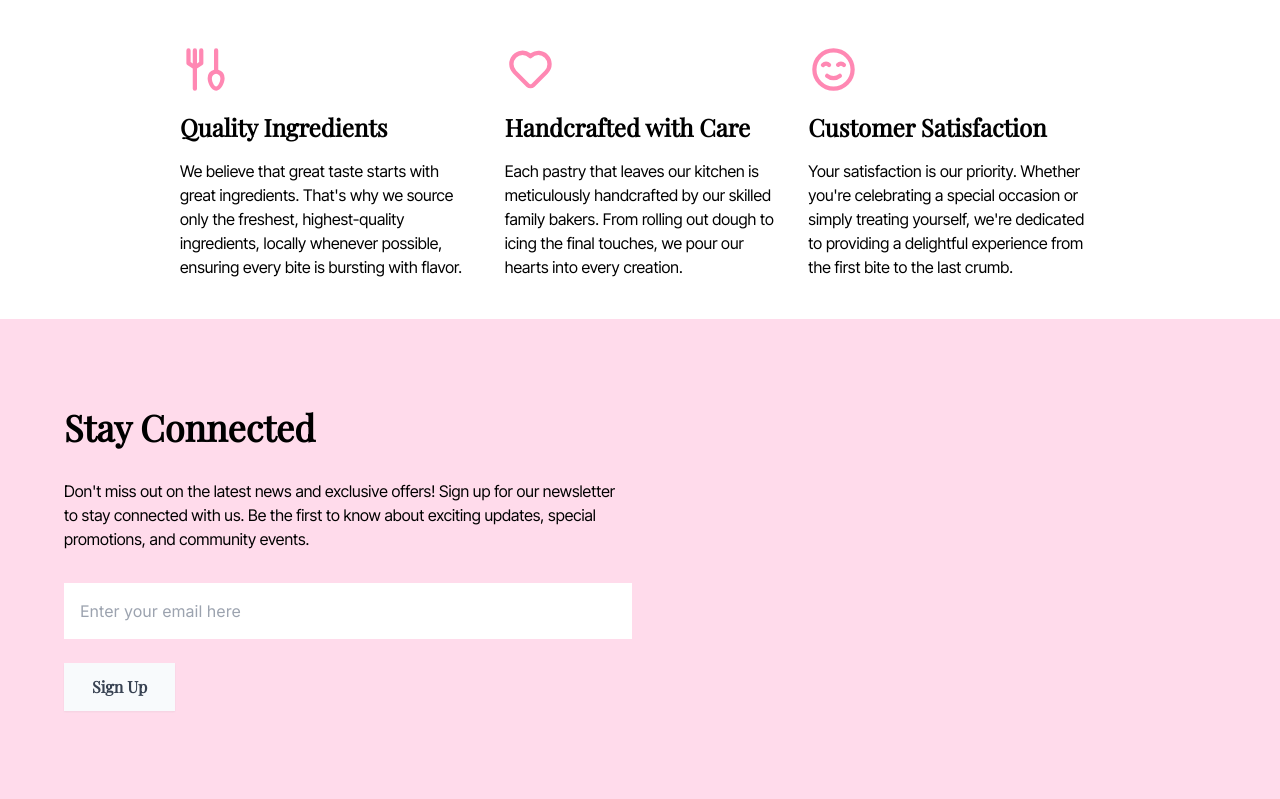
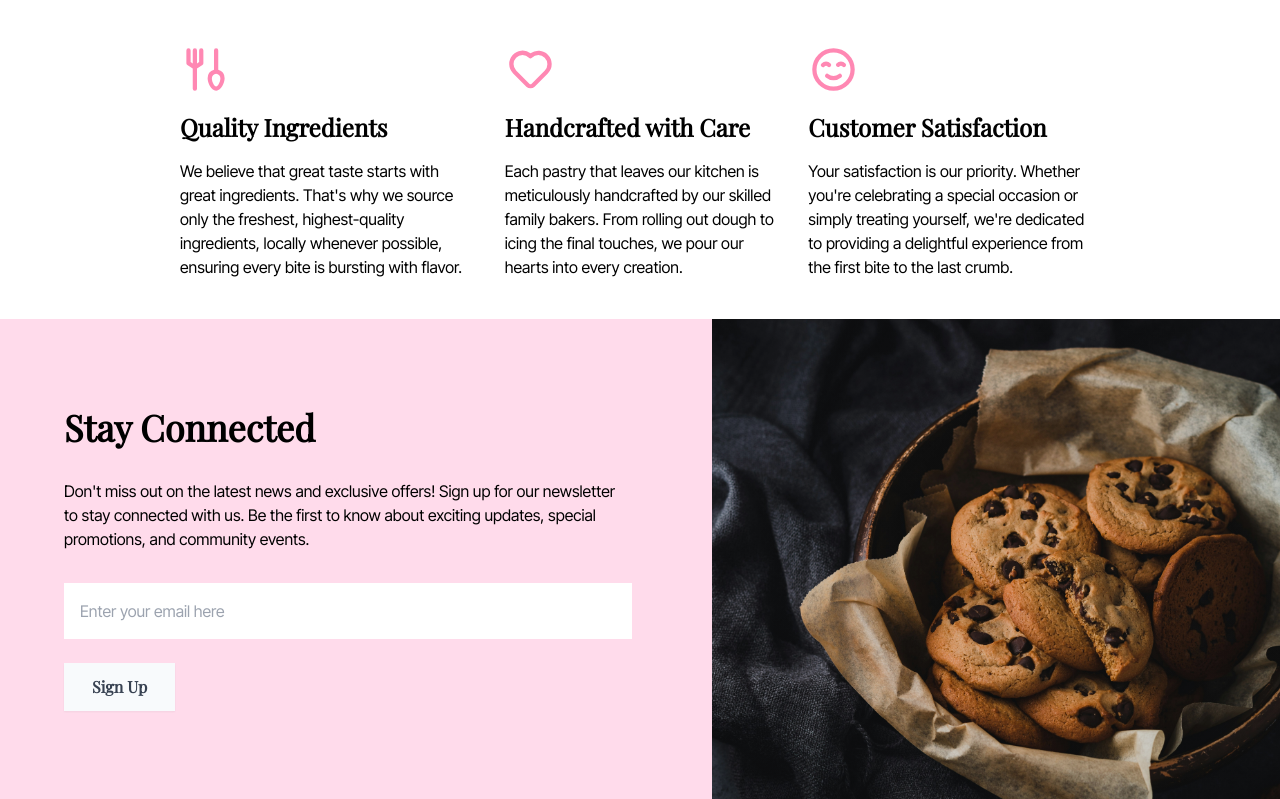
Before and after one commit to ikeawesom/angel-patissier, a Next.js app: page / in a window 1280 px wide. Shown: the part 866-1665 px from the top of the page. Built offline with nearby package versions, Linux system fonts and the light colour scheme.

Commit message:
added styles for newsletter

```diff
--- a/app/globals.css
+++ b/app/globals.css
@@ -26,7 +26,8 @@ a:not(.custom):hover {
   transform: translateY(-2px);
 }
 
-p {
+p,
+input:not(.custom) {
   font-family: "Inter Tight", sans-serif;
 }
 
@@ -50,3 +51,14 @@ p {
   background-position: center center;
   background-size: cover;
 }
+
+.background-newsletter {
+  background-image: linear-gradient(
+      to bottom left,
+      rgba(0, 0, 0, 0.1),
+      rgba(0, 0, 0, 0.1)
+    ),
+    url("/images/cookies.jpg");
+  background-position: center 60%;
+  background-size: cover;
+}
```
